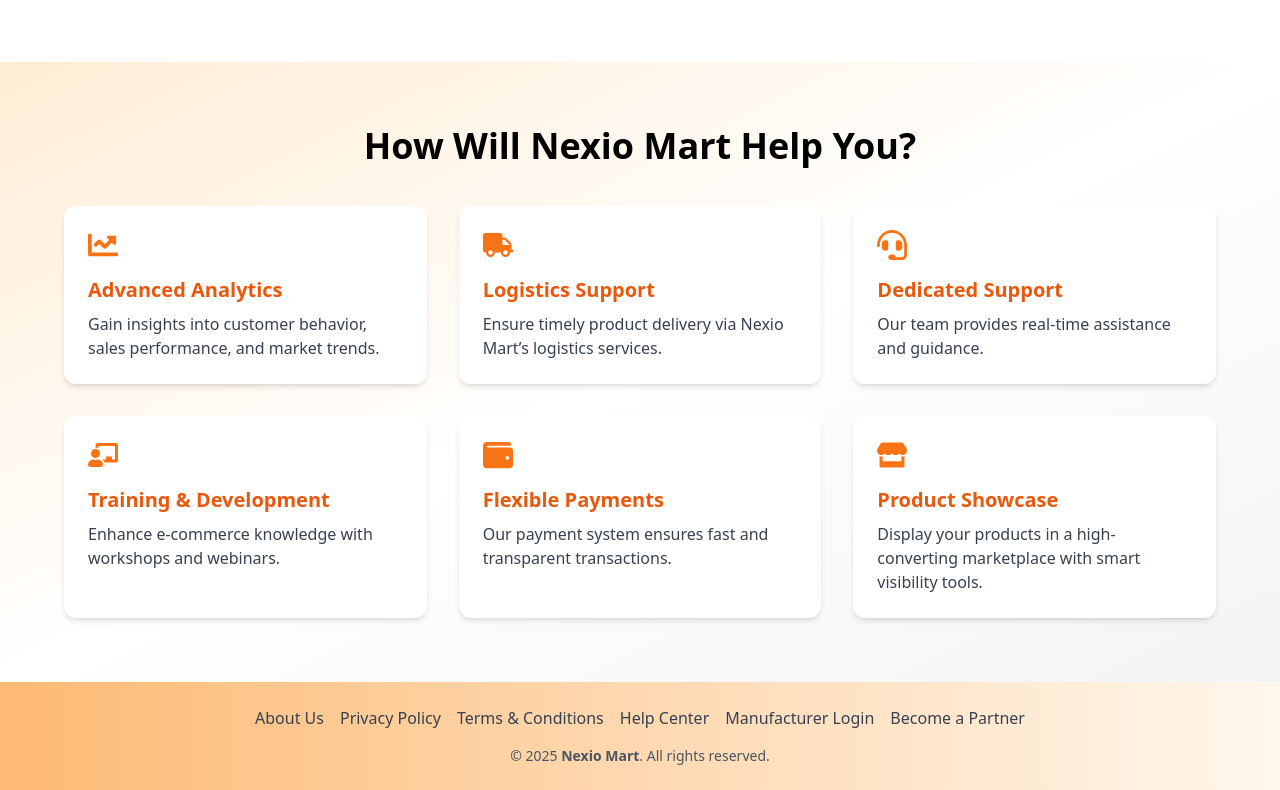
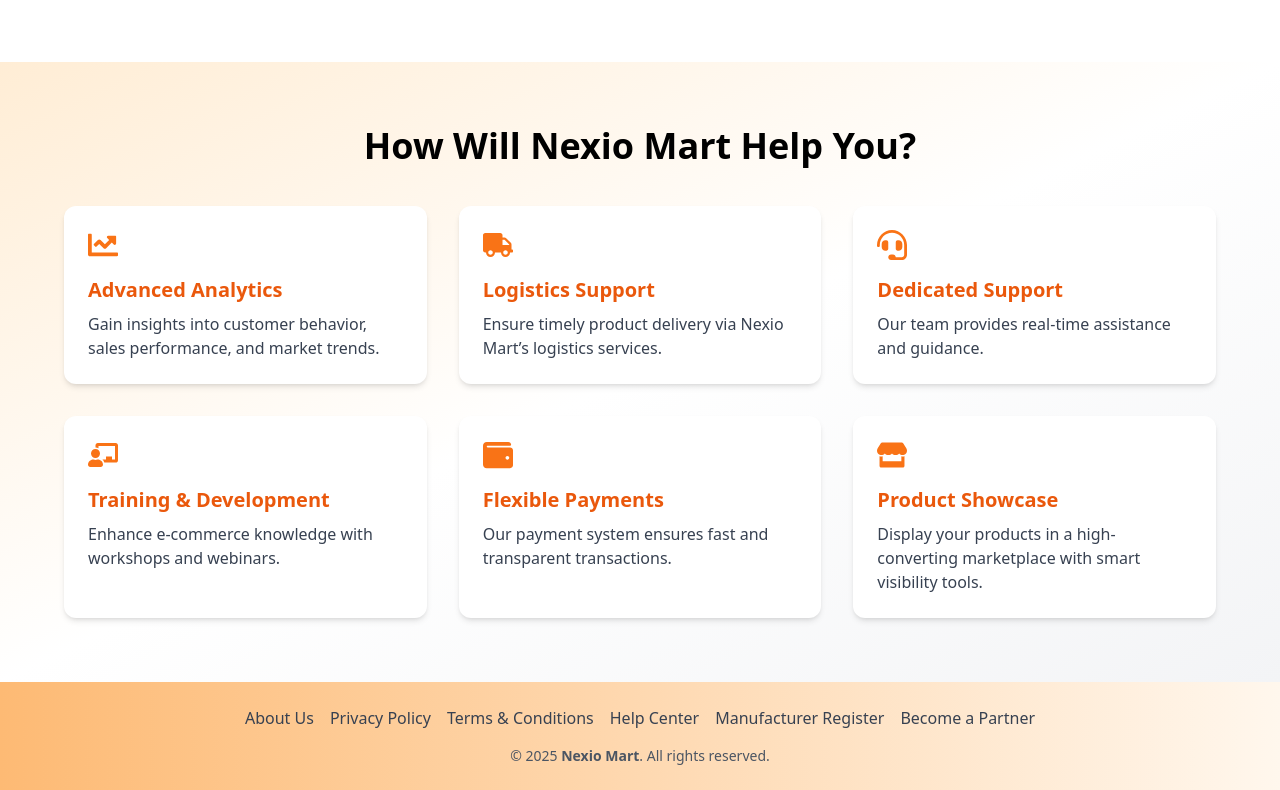
Before and after one commit to Nexiomart/nexiomart, a React (Vite) app: page / in a window 1280 px wide. Shown: the part 4763-5553 px from the top of the page. Built offline with nearby package versions, Linux system fonts and the light colour scheme.

Commit message:
register link added

```diff
--- a/src/components/Footer.jsx
+++ b/src/components/Footer.jsx
@@ -36,8 +36,8 @@
           <a href="/privacy" className="hover:text-orange-700 transition-colors">Privacy Policy</a>
           <a href="/terms" className="hover:text-orange-700 transition-colors">Terms & Conditions</a>
           <a href="/HelpCenter" className="hover:text-orange-700 transition-colors">Help Center</a>
-          <a href="/manufacturer-login" className="hover:text-orange-700 transition-colors">Manufacturer Login</a>
-          <a href="/become-a-partner" className="hover:text-orange-700 transition-colors">Become a Partner</a>
+          <a href="/Register" className="hover:text-orange-700 transition-colors">Manufacturer Register</a>
+          <a href="/Register" className="hover:text-orange-700 transition-colors">Become a Partner</a>
         </div>
 
         {/* Copyright */}
--- a/src/components/Hero.jsx
+++ b/src/components/Hero.jsx
@@ -177,6 +177,7 @@
             whileTap={{ scale: 0.95 }}
             transition={{ type: "spring", stiffness: 300 }}
             // href="https://nexio-ecommerce-qbdl.vercel.app/"
+            href="/Register"
             target="_blank"
             rel="noopener noreferrer"
             className="bg-orange-500 hover:bg-orange-600 text-white px-6 py-3 text-lg rounded-2xl shadow-xl"
@@ -201,7 +202,7 @@
             whileHover={{ scale: 1.05 }}
             whileTap={{ scale: 0.95 }}
             transition={{ type: "spring", stiffness: 300 }}
-            href="#growth-partner"
+            href="/Register"
             className="border border-orange-500 text-orange-500 hover:bg-orange-100 px-6 py-3 text-lg rounded-2xl shadow-xl"
           >
             I Want to Join as a Growth Partner
```
